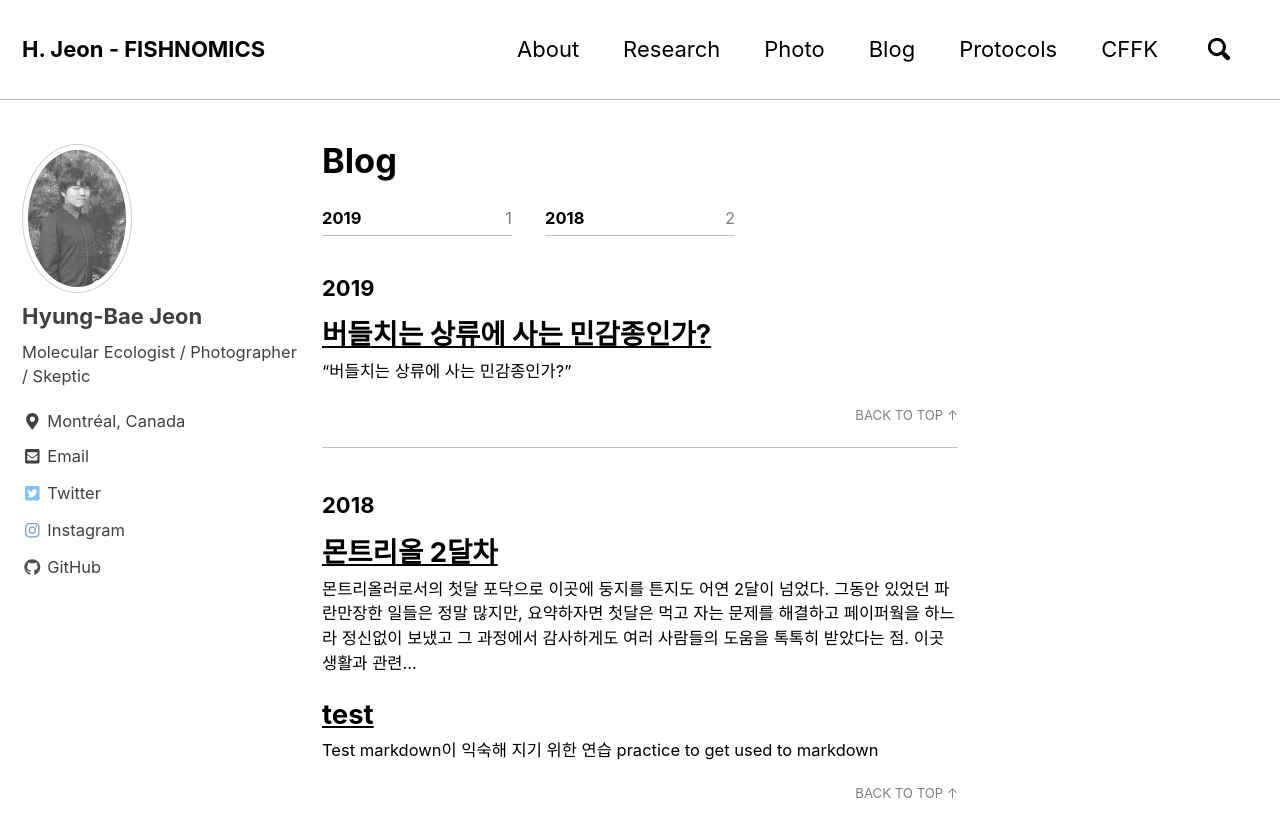
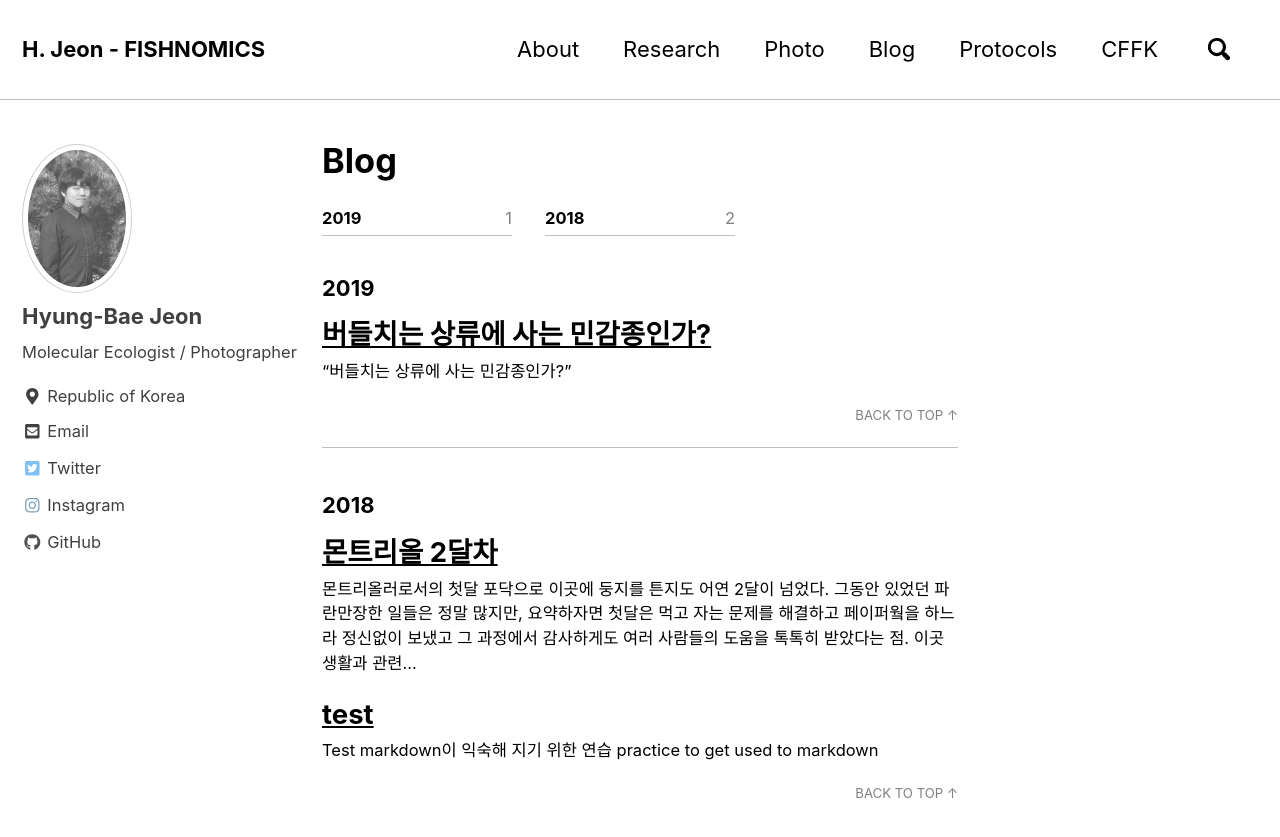
Before and after one commit to jhb5696/jhb5696.github.io, a Jekyll site: the page built from _pages/blog.md, in a window 1280 px wide and 900 px high. Shown: the top 837 px of the window. Built offline with Jekyll 4.4.1, drawn with Linux system fonts in a browser that asks for light colours; nearby versions of some CDN libraries; comment, search, counter and statistics services are not loaded.

Commit message:
Update authors.yml

```diff
--- a/_data/authors.yml
+++ b/_data/authors.yml
@@ -3,9 +3,9 @@
 Hyung-Bae Jeon:
   name: "Hyung-Bae Jeon"
   avatar: "/assets/images/me.jpg"
-  bio: "Molecular Ecologist / Photographer / Skeptic"
-  location: "Montréal, Canada"
+  bio: "Molecular Ecologist / Photographer"
+  location: "Republic of Korea"
   email: "jhb5696@gmail.com"
   twitter: "Hyungbae_Jeon"
-  instagram: "https://www.instagram.com/jhb5696/"
+  instagram: "https://www.instagram.com/bitterling_fishes/"
   github: "https://github.com/jhb5696"
```
